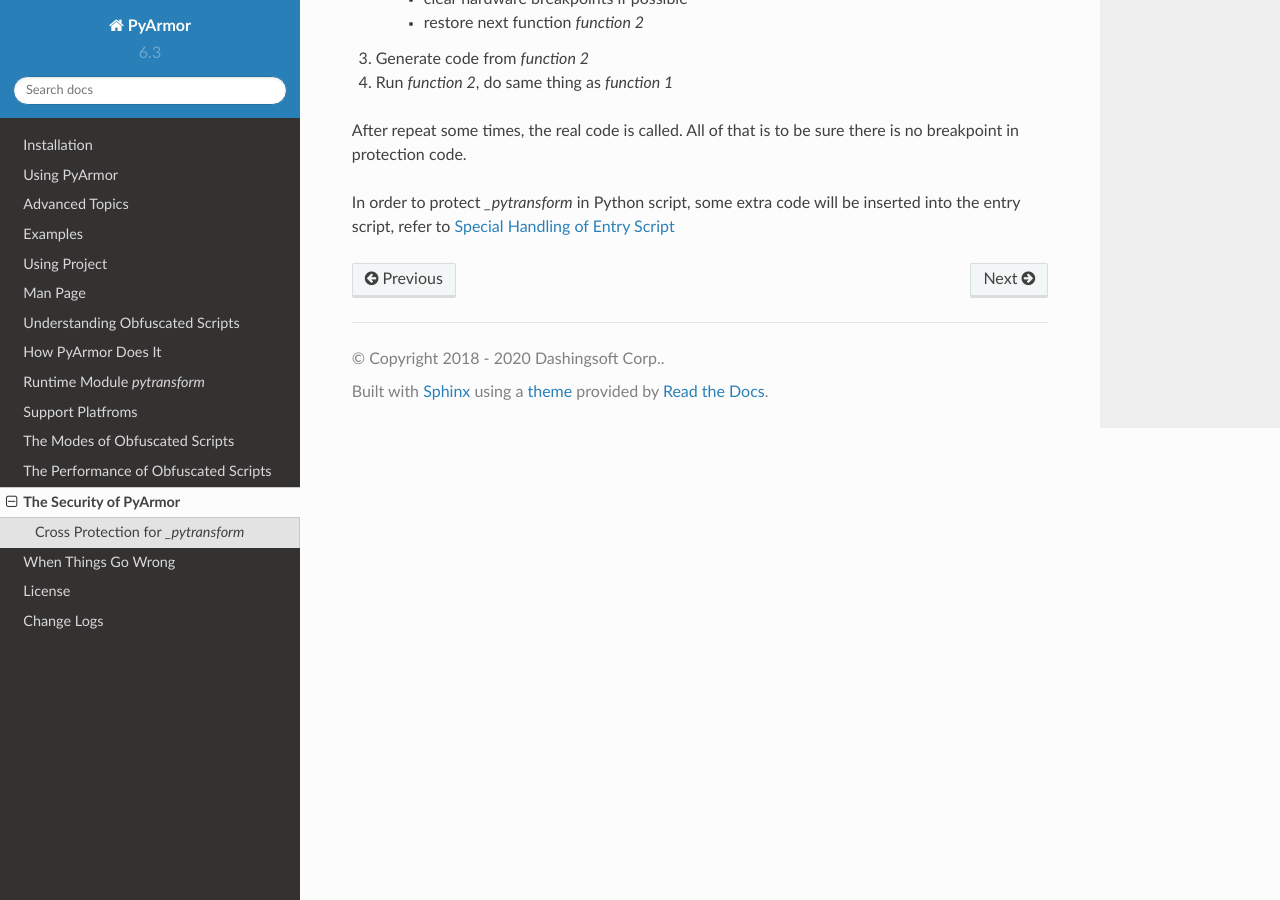
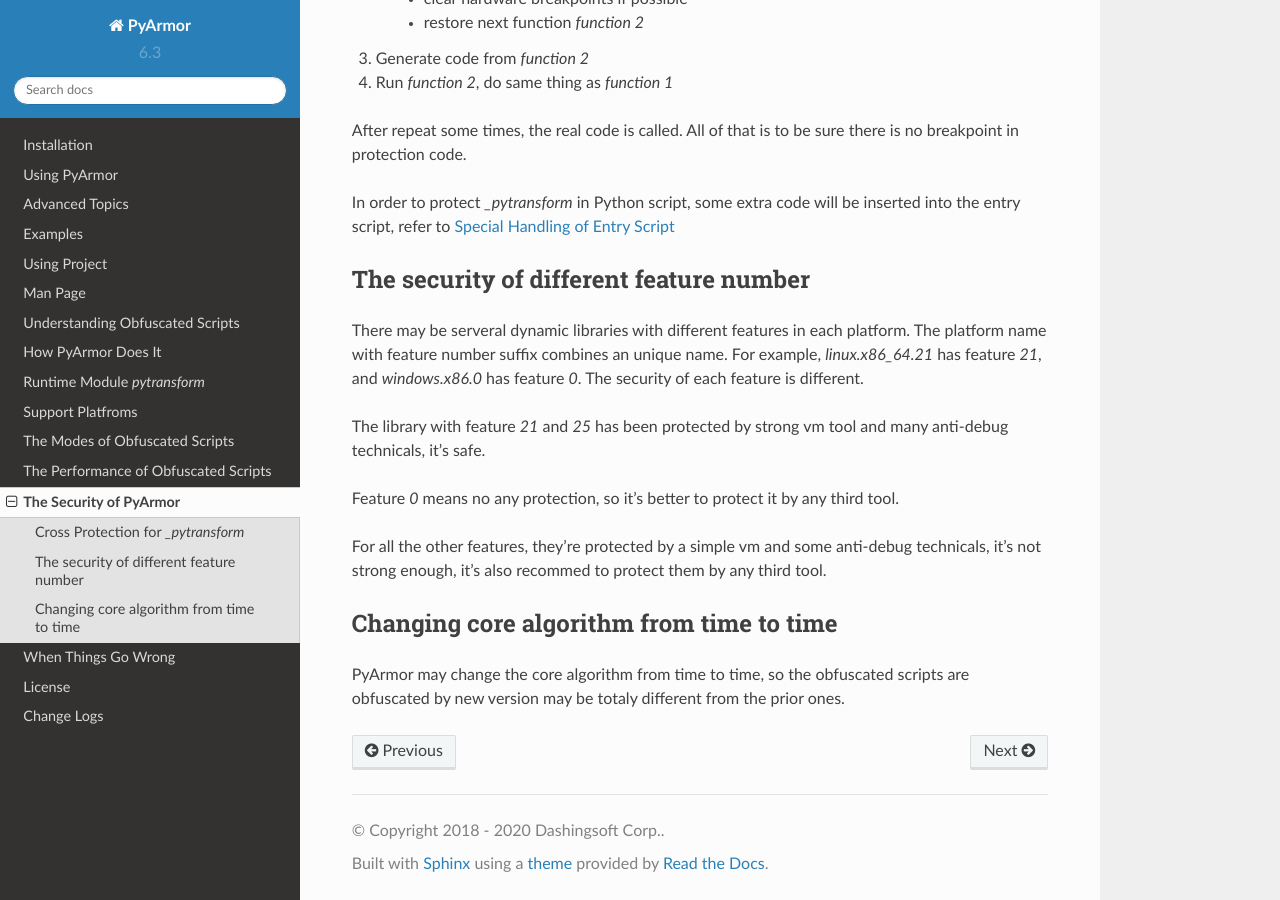
Before and after one commit to dashingsoft/pyarmor, a Sphinx documentation site: the page built from docs/security.rst, in a window 1280 px wide and 900 px high, scrolled down 2252 px. Built offline with Sphinx 7.4.7 and the Read the Docs theme 2.0.0, drawn with Linux system fonts in a browser that asks for light colours.

Commit message:
Refine security

```diff
--- a/docs/change-logs.rst
+++ b/docs/change-logs.rst
@@ -10,6 +10,7 @@ Change Logs
 * For Windows platform, add new modes `--advanced 3` and `--advanced 4` to
   enable vm protection. Refer to
 * Add new platform `musl.mips32` for MIPS32 with musl-libc
+* The default value of option `obf-mod` is set to `2`
 
 6.3.2
 -----
--- a/docs/security.rst
+++ b/docs/security.rst
@@ -127,6 +127,30 @@ In order to protect `_pytransform` in Python script, some extra code
 will be inserted into the entry script, refer to :ref:`Special
 Handling of Entry Script`
 
+The security of different feature number
+----------------------------------------
+
+There may be serveral dynamic libraries with different features in each
+platform. The platform name with feature number suffix combines an unique
+name. For example, `linux.x86_64.21` has feature `21`, and `windows.x86.0` has
+feature `0`. The security of each feature is different.
+
+The library with feature `21` and `25` has been protected by strong vm tool and
+many anti-debug technicals, it's safe.
+
+Feature `0` means no any protection, so it's better to protect it by any third
+tool.
+
+For all the other features, they're protected by a simple vm and some anti-debug
+technicals, it's not strong enough, it's also recommed to protect them by any third tool.
+
+Changing core algorithm from time to time
+-----------------------------------------
+
+PyArmor may change the core algorithm from time to time, so the obfuscated
+scripts are obfuscated by new version may be totaly different from the prior
+ones.
+
 .. unused:
 
     If you want to hide the code more thoroughly, try to use any other
```
Also changed, not shown: docs/mode.rst (+4 -4 lines), docs/performance.rst (+13 -0 lines).
